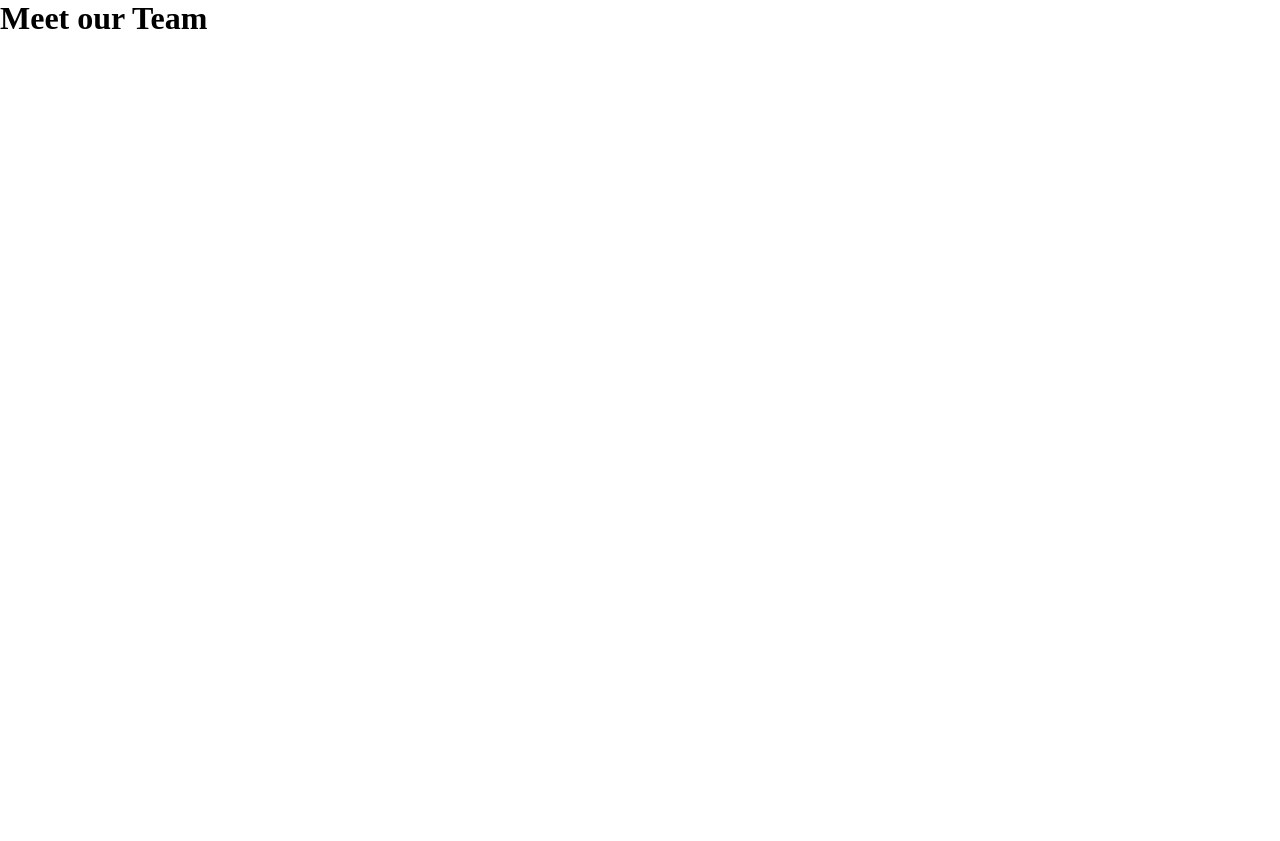
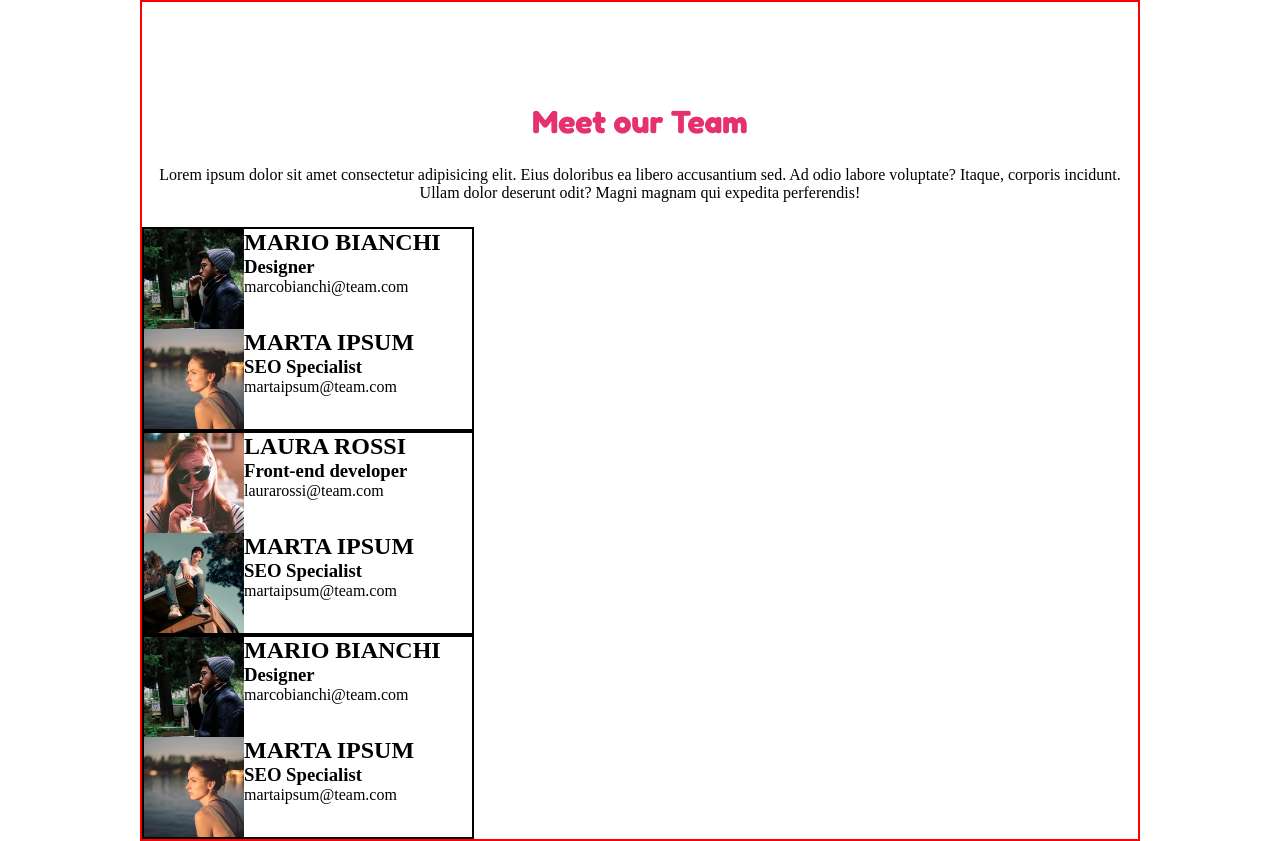
Before and after one commit to GabrieleLombard01/html-css-float-cards, a plain HTML site: page index.html in a window 1280 px wide. Before the commit the page ends 800 px from the top, so only its background shows below. Drawn offline with Linux system fonts and the light colour scheme.

Commit message:
structure

```diff
--- a/CSS/style.css
+++ b/CSS/style.css
@@ -4,8 +4,7 @@
 */
 /*Custom properties*/
     :root{
-        _pink: #e53170;
-        _blue: #55b3d8;
+
     }
 /*CSS reset*/
 *{
@@ -15,6 +14,39 @@
 }
 /*Generics*/
 h1{
-    color: var(_pink);
+    color: #e53170;
+    font-family: Fredoka, 'Comic Sans', cursive;
+    text-align: center;
+    padding-top: 100px;
+    padding-bottom: 25px;
+}
+p{
+    text-align: center;
+    padding-bottom: 25px;
+}
+img{
+    height: 100px;
+    width: 100px;
 }
 /*Utilties*/
+.conteiner{
+    max-width: 1000px;
+    margin: 0 auto;
+    border: solid red 2px;
+}
+.row{
+
+}
+.clearfix::after{
+    clear: both;
+    display: table;
+    content: "";
+}
+.colunn{
+    width: calc(100% / 3);
+    border: solid black 2px;
+
+}
+.left_position{
+    float: left;
+}
--- a/index.html
+++ b/index.html
@@ -18,11 +18,62 @@
     <!--Intestazione-->
     <header>
         <h1>Meet our Team</h1>
-
+        <p>Lorem ipsum dolor sit amet consectetur adipisicing elit.
+           Eius doloribus ea libero accusantium sed.
+           Ad odio labore voluptate? Itaque, corporis incidunt.
+           Ullam dolor deserunt odit? Magni magnam qui expedita perferendis!</p>
     </header>
     <!--Main content-->
     <main>
+        <div class="row">
 
+            <div class="colunn" class="colunn1">
+                <div class="clearfix">
+                    <img class="left_position" src="img/male1.png" alt="Marco" type="img/png">
+                    <h2>MARIO BIANCHI</h2>
+                    <h3>Designer</h3>
+                    <span>marcobianchi@team.com</span>
+                </div>
+                <div class="clearfix">
+                    <img class="left_position" src="img/female2.png" alt="Marta" type="img/png">
+                    <h2>MARTA IPSUM</h2>
+                    <h3>SEO Specialist</h3>
+                    <span>martaipsum@team.com</span>
+                </div>
+            </div>
+
+            <div class="colunn" class="colunn2">
+                <div class="clearfix">
+                    <img class="left_position" src="img/female1.png" alt="Laura" type="img/png">
+                    <h2>LAURA ROSSI</h2>
+                    <h3>Front-end developer</h3>
+                    <span>laurarossi@team.com</span>
+                </div>
+                <div class="clearfix">
+                    <img class="left_position" src="img/male3.png" alt="Roberto" type="img/png">
+                    <h2>MARTA IPSUM</h2>
+                    <h3>SEO Specialist</h3>
+                    <span>martaipsum@team.com</span>
+                </div>
+            </div>
+
+            <div class="colunn" class="colunn3">
+                <div class="clearfix">
+                    <img class="left_position" src="img/male1.png" alt="Marco" type="img/png">
+                    <h2>MARIO BIANCHI</h2>
+                    <h3>Designer</h3>
+                    <span>marcobianchi@team.com</span>
+                </div>
+                <div class="clearfix">
+                    <img class="left_position" src="img/female2.png" alt="Marta" type="img/png">
+                    <h2>MARTA IPSUM</h2>
+                    <h3>SEO Specialist</h3>
+                    <span>martaipsum@team.com</span>
+                </div>
+            </div>
+
+
+        </div>
     </main>
     </div>
 </body>
```
Also changed, not shown: img/female1.png (added), img/female2.png (added), img/female3.png (added), img/male1.png (added), img/male2.png (added), img/male3.png (added).
